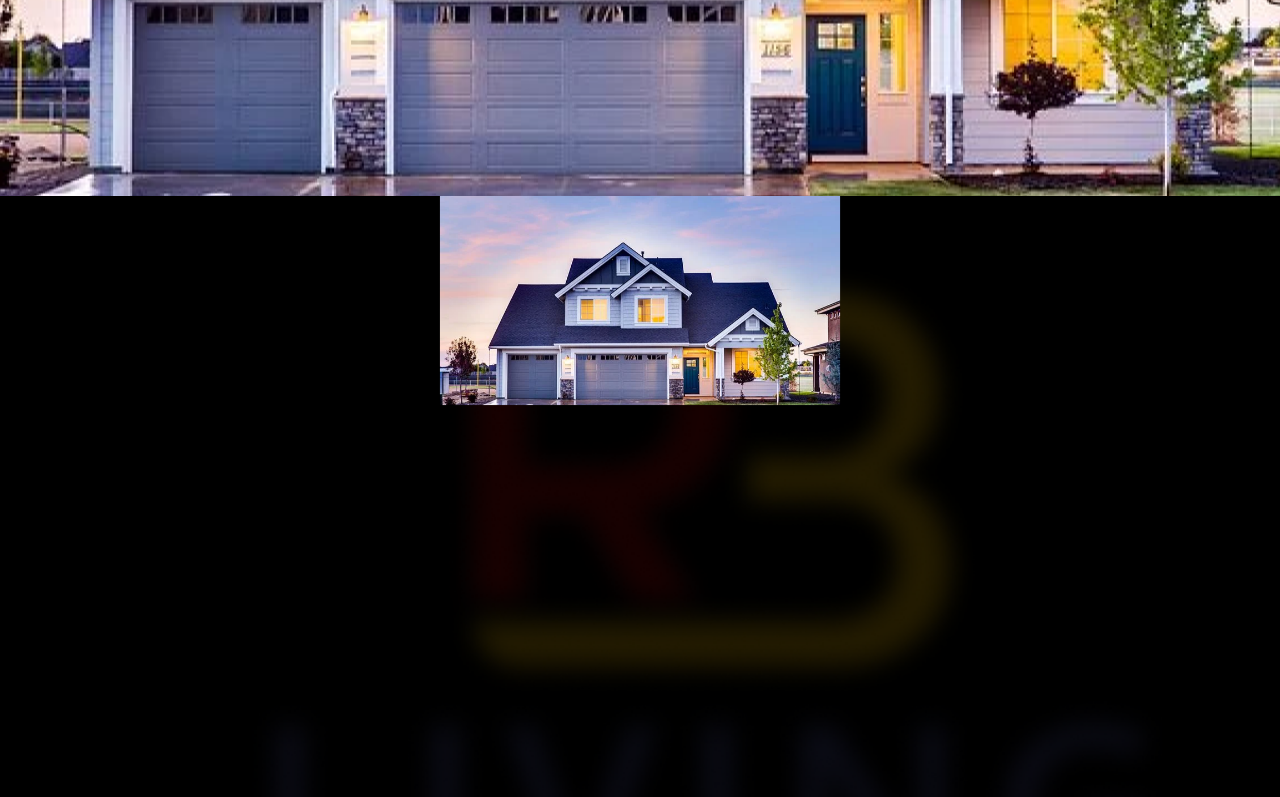
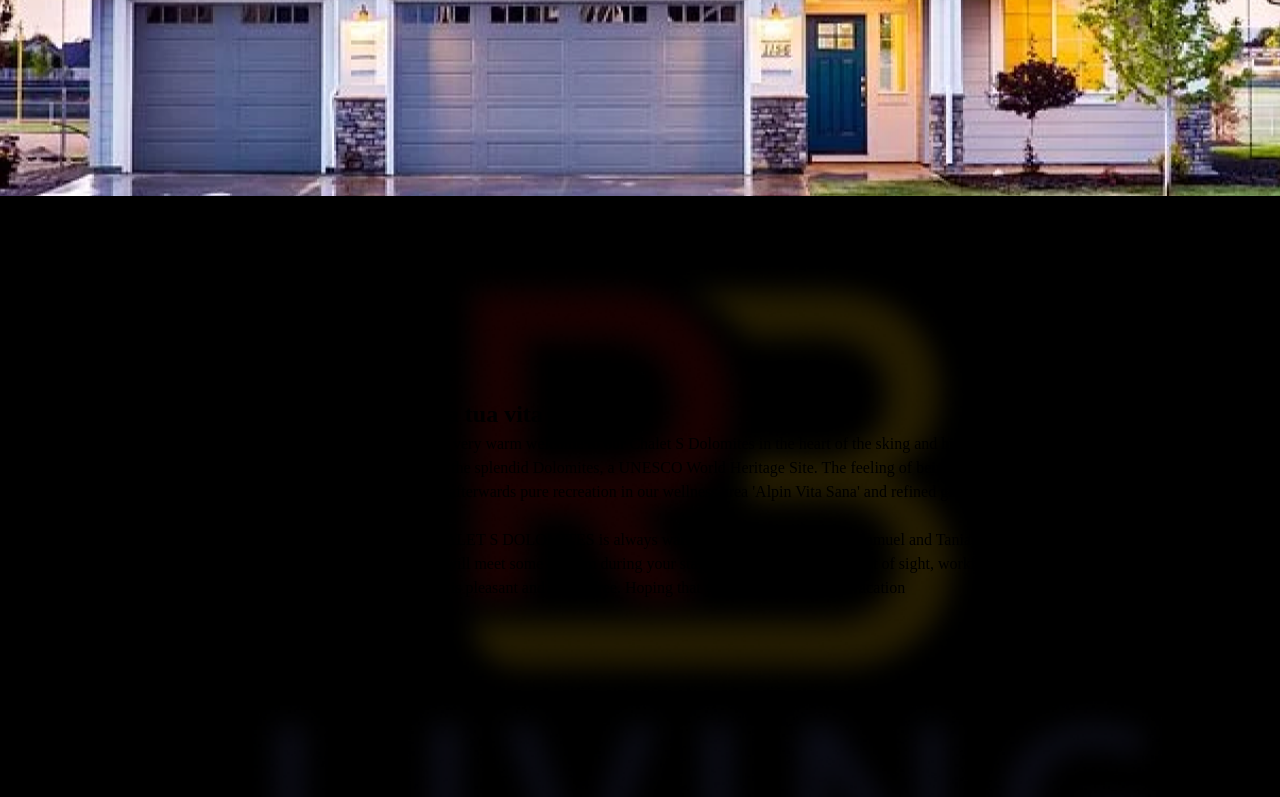
Before and after one commit to JurgensM/project, a plain HTML site: page Tribute Page/index.html in a window 1280 px wide. Shown: the part 604-1401 px from the top of the page. Drawn offline with nearby package versions, Linux system fonts and the light colour scheme.

Commit message:
Update index.html

```diff
--- a/Tribute Page/index.html
+++ b/Tribute Page/index.html
@@ -30,9 +30,35 @@
     </section>
 
     <section class="background-logo">
-        <div class="container">
-            <div class="line">
-                <img src="images/house.png" alt="">
+        <div class="container-sec">
+            <div class="separator">
+
+                <div class="line">
+                </div>
+                    <h1 class="font thinked">Pensato e progettato per rendere più facile la tua vita</h1>
+            </div>
+
+
+
+
+            <div class="first-desc">
+                <p class="par">4-star hotel in Selva for your holiday in the Dolomites. We wish you a very warm welcome to
+                    our Chalet S Dolomites in the heart of the sking and hiking area Val Gardena. Do you want to
+                    know what awaits you in our hotel in Selva? Plenty of time to fully enjoy life and the splendid
+                    Dolomites, a UNESCO World Heritage Site. The feeling of being at home, just more beautiful.
+                    The joy of being active in a unique mountain world during any season of the year. And
+                    afterwards pure recreation in our wellness area 'Alpin Vita Sana' and refined gourmet menus of
+                    course. Sounds tempting, doesn't it?</p>
+            </div>
+
+
+            <div class="second-desc">
+                <p>Whether it is sunny or bitterly cold outside, the atmosphere at the CHALET S DOLOMITES is
+                    always warm and welcoming. For us, Samuel and Tania, the hotel is home. There are of course
+                    many other dedicated team members making sure you enjoy your stay. You will meet some of
+                    them during your stay and others will remain out of sight, working behind the scenes. But
+                    together they are a well-oiled team. We will do anything to ensure that your stay in Selva is
+                    pleasant and hassle free. Hoping that you will have a lovely vacation</p>
             </div>
         </div>
     </section>
```
